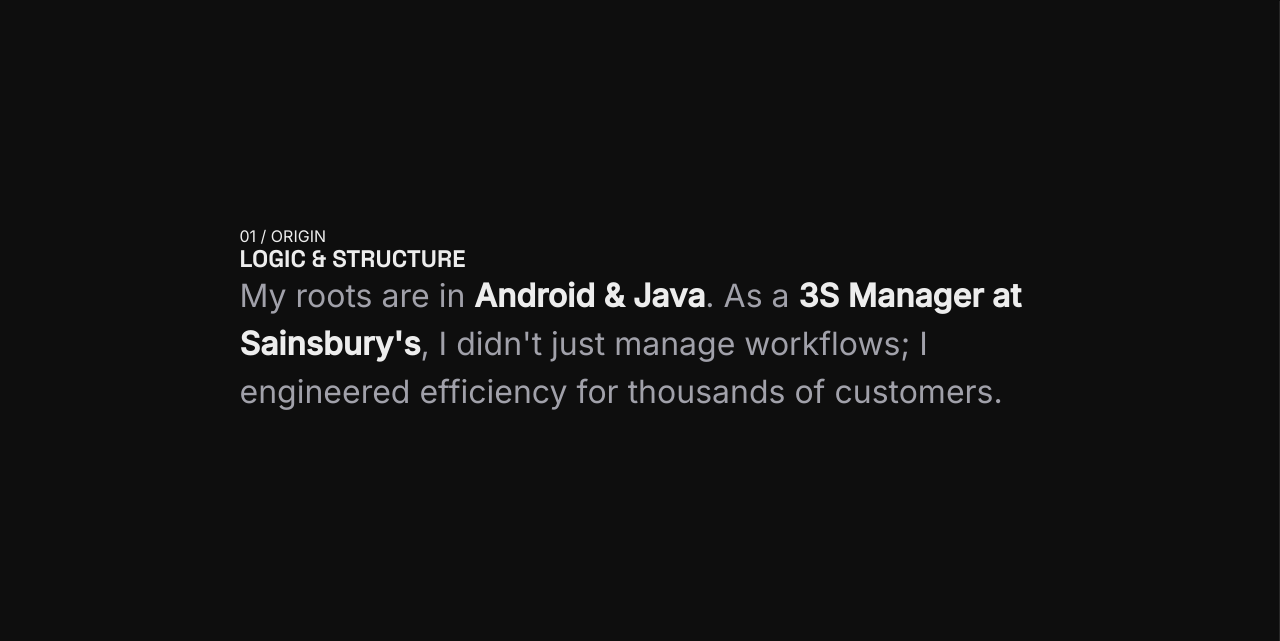
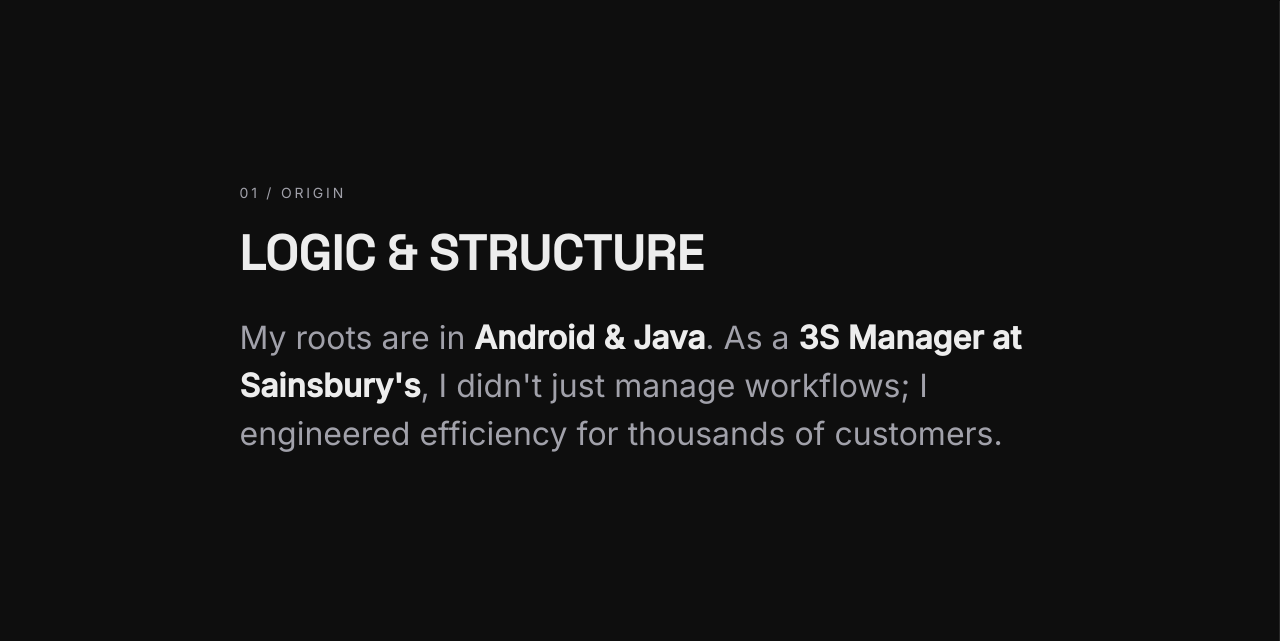
Before and after one commit to hardikpatel369/portfolio, a website built with Vite: page index.html in a window 1280 px wide. Shown: the part 879-1520 px from the top of the page. Built offline with nearby package versions, Linux system fonts and the light colour scheme; some packages are replaced by stand-ins of ours.

Commit message:
feat: add styling for about section label and heading elements

```diff
--- a/style.css
+++ b/style.css
@@ -214,6 +214,26 @@
 .about__content {
   max-width: 800px;
   position: relative;
+}
+
+.about__label {
+  display: block;
+  font-family: var(--font-body);
+  font-size: 0.875rem;
+  font-weight: 400;
+  letter-spacing: 0.2em;
+  text-transform: uppercase;
+  color: var(--text-secondary);
+  margin-bottom: 1.5rem;
+}
+
+.about__heading {
+  font-family: var(--font-heading);
+  font-size: clamp(2rem, 4vw, 3.5rem);
+  font-weight: 700;
+  letter-spacing: -0.02em;
+  line-height: 1.1;
+  margin-bottom: 2rem;
 }
 
 .about__text {
```
